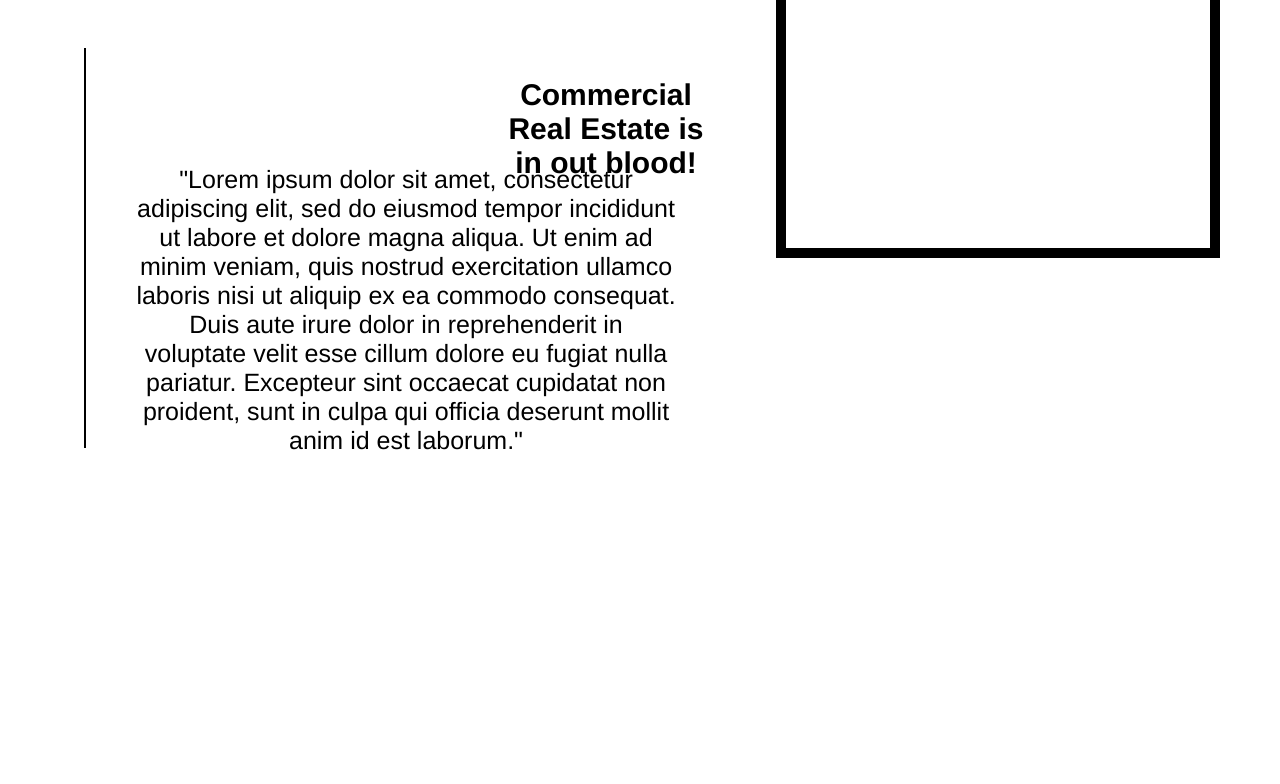
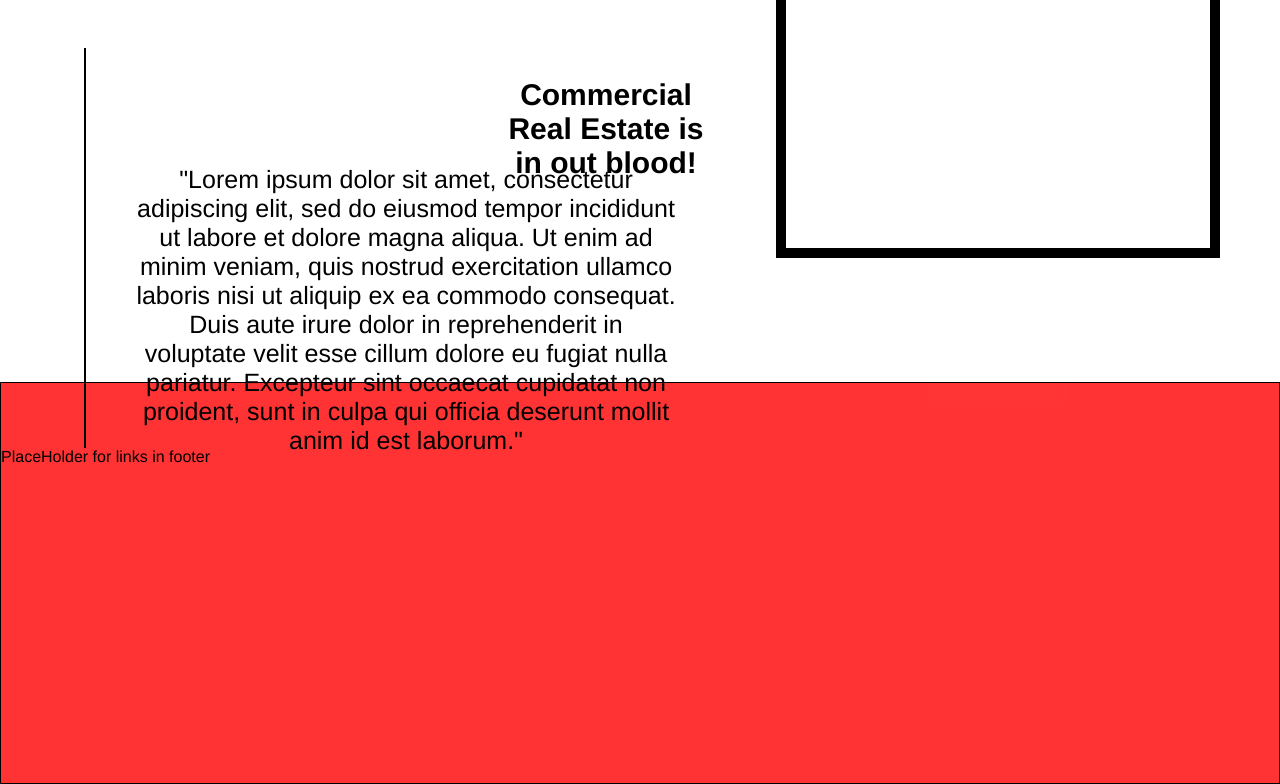
Before and after one commit to ryancarville/grafensteiner, a React (Create React App) app: page /commercial in a window 1280 px wide. Shown: the part 872-1656 px from the top of the page. Before the commit the page ends 1377 px from the top, so only its background shows below. Built offline with nearby package versions, Linux system fonts and the light colour scheme.

Commit message:
Start with create-react-app

```diff
--- a/src/About.js
+++ b/src/About.js
@@ -1,5 +1,6 @@
 import React from 'react';
 import './About.css';
+import Footer from './Footer';
 
 class About extends React.Component {
 	componentDidMount() {
@@ -7,6 +8,7 @@ class About extends React.Component {
 	}
 	render() {
 		return (
+			<>
 				<section>
 					<div className='aboutPage'>
 						<div className='aboutMsg'>
@@ -15,14 +17,16 @@ class About extends React.Component {
 								"Lorem ipsum dolor sit amet, consectetur adipiscing elit, sed do
 								eiusmod tempor incididunt ut labore et dolore magna aliqua. Ut
 								enim ad minim veniam, quis nostrud exercitation ullamco laboris
-							nisi ut aliquip ex ea commodo consequat. Duis aute irure dolor in
-							reprehenderit in voluptate velit esse cillum dolore eu fugiat
+								nisi ut aliquip ex ea commodo consequat. Duis aute irure dolor
+								in reprehenderit in voluptate velit esse cillum dolore eu fugiat
 								nulla pariatur. Excepteur sint occaecat cupidatat non proident,
 								sunt in culpa qui officia deserunt mollit anim id est laborum."
 							</p>
 						</div>
 					</div>
 				</section>
+				<Footer />
+			</>
 		);
 	}
 }
--- a/src/Commercial.js
+++ b/src/Commercial.js
@@ -2,6 +2,7 @@ import React from 'react';
 import './Commercial.css';
 import Content from './Content';
 import SearchModuel from './SearchModuel';
+import Footer from './Footer';
 
 class Commercial extends React.Component {
 	componentDidMount() {
@@ -9,6 +10,7 @@ class Commercial extends React.Component {
 	}
 	render() {
 		return (
+			<>
 				<section>
 					<div className='commercialPage'>
 						<SearchModuel className='commercialSearch' />
@@ -19,14 +21,16 @@ class Commercial extends React.Component {
 								"Lorem ipsum dolor sit amet, consectetur adipiscing elit, sed do
 								eiusmod tempor incididunt ut labore et dolore magna aliqua. Ut
 								enim ad minim veniam, quis nostrud exercitation ullamco laboris
-							nisi ut aliquip ex ea commodo consequat. Duis aute irure dolor in
-							reprehenderit in voluptate velit esse cillum dolore eu fugiat
+								nisi ut aliquip ex ea commodo consequat. Duis aute irure dolor
+								in reprehenderit in voluptate velit esse cillum dolore eu fugiat
 								nulla pariatur. Excepteur sint occaecat cupidatat non proident,
 								sunt in culpa qui officia deserunt mollit anim id est laborum."
 							</p>
 						</div>
 					</div>
 				</section>
+				<Footer />
+			</>
 		);
 	}
 }
--- a/src/Footer.css
+++ b/src/Footer.css
@@ -1,3 +1,7 @@
+.footerWrapper {
+	margin-top: 30%;
+}
+
 .footer {
 	border: black solid 1px;
 	background-color: rgb(255, 0, 0, 0.8);
--- a/src/Footer.js
+++ b/src/Footer.js
@@ -3,8 +3,10 @@ import './Footer.css';
 
 const Footer = () => (
 	<>
-		<div className='footer'>
-			<p>PlaceHolder for links in footer</p>
+		<div className='footerWrapper'>
+			<div className='footer'>
+				<p>PlaceHolder for links in footer</p>
+			</div>
 		</div>
 	</>
 );
--- a/src/Residential.js
+++ b/src/Residential.js
@@ -2,6 +2,7 @@ import React from 'react';
 import './Residential.css';
 import SearchModuel from './SearchModuel';
 import Content from './Content';
+import Footer from './Footer';
 
 class Residential extends React.Component {
 	componentDidMount() {
@@ -9,6 +10,7 @@ class Residential extends React.Component {
 	}
 	render() {
 		return (
+			<>
 				<section>
 					<div className='residentialPage'>
 						<SearchModuel />
@@ -19,14 +21,16 @@ class Residential extends React.Component {
 								"Lorem ipsum dolor sit amet, consectetur adipiscing elit, sed do
 								eiusmod tempor incididunt ut labore et dolore magna aliqua. Ut
 								enim ad minim veniam, quis nostrud exercitation ullamco laboris
-							nisi ut aliquip ex ea commodo consequat. Duis aute irure dolor in
-							reprehenderit in voluptate velit esse cillum dolore eu fugiat
+								nisi ut aliquip ex ea commodo consequat. Duis aute irure dolor
+								in reprehenderit in voluptate velit esse cillum dolore eu fugiat
 								nulla pariatur. Excepteur sint occaecat cupidatat non proident,
 								sunt in culpa qui officia deserunt mollit anim id est laborum."
 							</p>
 						</div>
 					</div>
 				</section>
+				<Footer />
+			</>
 		);
 	}
 }
```
Lines whose indentation alone changed are shown as unchanged.
